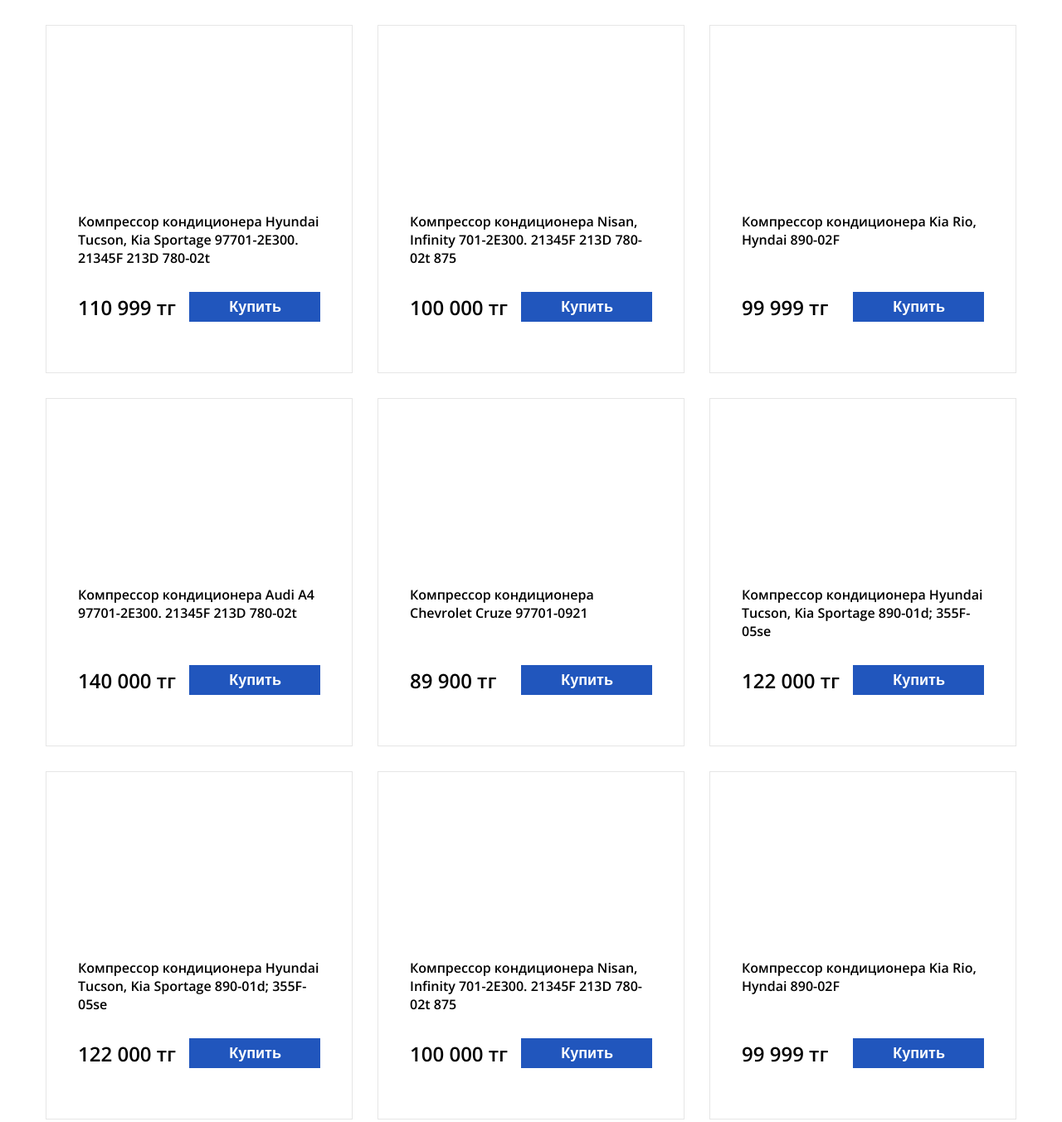
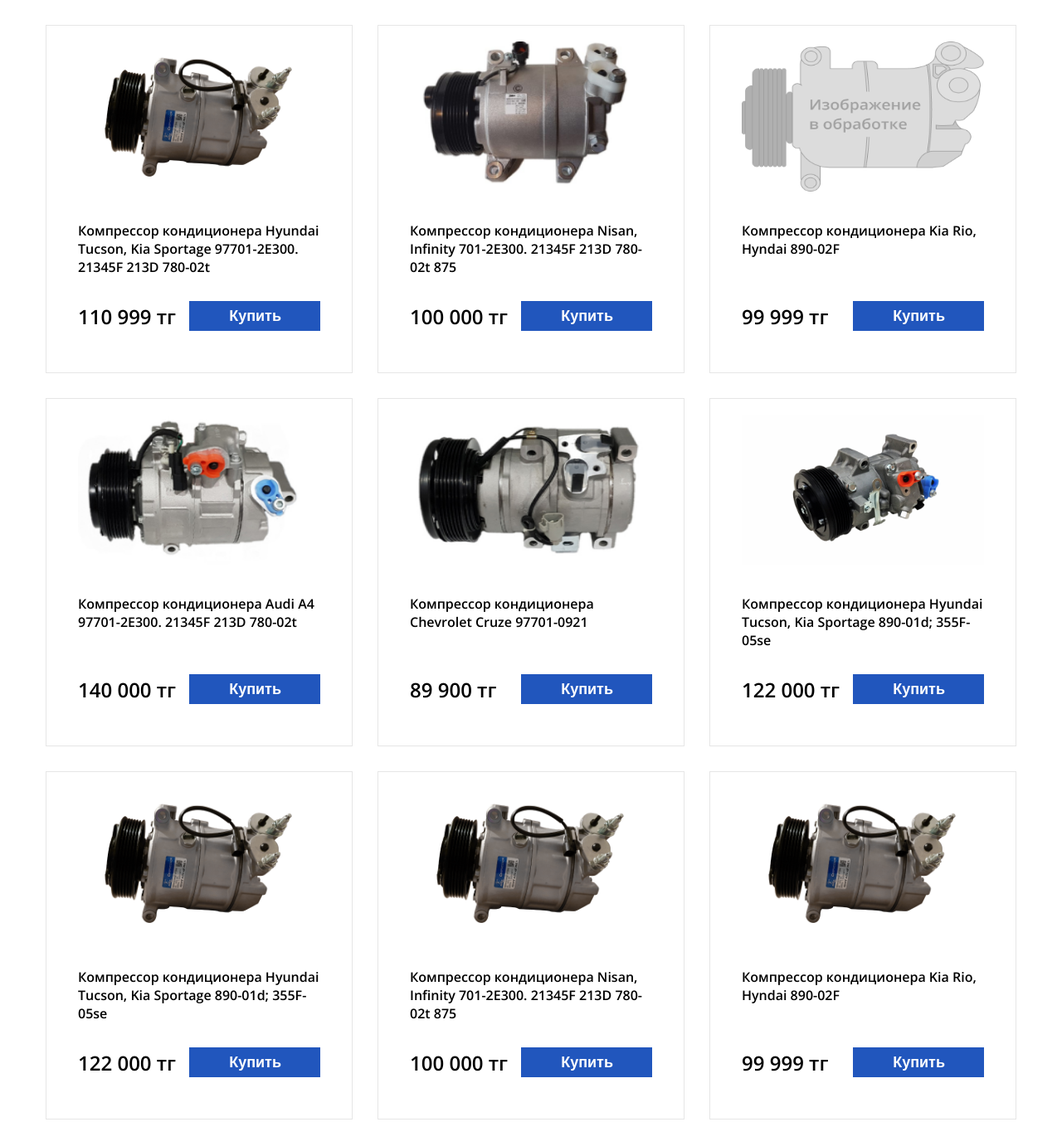
Before and after one commit to alken1t15/frost-website, a plain HTML site: page src/index.html in a window 1280 px wide. Shown: the part 916-2269 px from the top of the page at 83% size. Drawn offline with Linux system fonts and the light colour scheme; a web font is replaced by a local one.

Commit message:
first version2

```diff
--- a/src/index.html
+++ b/src/index.html
@@ -15,7 +15,7 @@
 <body>
 <header>
     <div class="container4">
-        <a href="index.html"><img class="logo" src="./src/img/Frost logo.svg" alt="Frost"></a>
+        <a href="index.html"><img class="logo" src="./img/Frost%20logo.svg" alt="Frost"></a>
         <div class="container5">
             <span><a class="header__link" href="#">г. Нур-Султан</a></span>
             <span><a class="header__link" href="#">г. Алматы</a></span>
@@ -98,7 +98,7 @@
     <section>
         <div class="container">
             <div class="bloc">
-                <img src="./src/img/5003-01.png" alt="">
+                <img src="./img/5003-01.png" alt="">
                 <p>
                     Компрессор кондиционера Hyundai Tucson, Kia Sportage 97701-2E300. 21345F 213D 780-02t
                 </p>
@@ -108,7 +108,7 @@
                 </div>
             </div>
             <div class="bloc">
-                <img src="./src/img/8TpTDXQIrAU.png" alt="">
+                <img src="./img/8TpTDXQIrAU.png" alt="">
                 <p>
                     Компрессор кондиционера Nisan, Infinity 701-2E300. 21345F 213D 780-02t
                     875
@@ -119,7 +119,7 @@
                 </div>
             </div>
             <div class="bloc">
-                <img src="src/img/Заглушка.png" alt="">
+                <img src="./img/Заглушка.png" alt="">
                 <p>
                     Компрессор кондиционера Kia Rio, Hyndai 890-02F
                 </p>
@@ -129,7 +129,7 @@
                 </div>
             </div>
             <div class="bloc">
-                <img src="src/img/92.png" alt="">
+                <img src="./img/92.png" alt="">
                 <p>
                     Компрессор кондиционера Audi A4 97701-2E300. 21345F 213D 780-02t
                 </p>
@@ -139,7 +139,7 @@
                 </div>
             </div>
             <div class="bloc">
-                <img src="src/img/105.png" alt="">
+                <img src="./img/105.png" alt="">
                 <p>
                     Компрессор кондиционера Chevrolet Cruze 97701-0921
                 </p>
@@ -149,7 +149,7 @@
                 </div>
             </div>
             <div class="bloc">
-                <img src="src/img/34.png" alt="">
+                <img src="./img/34.png" alt="">
                 <p>
                     Компрессор кондиционера Hyundai Tucson, Kia Sportage 890-01d; 355F-05se
                 </p>
@@ -159,7 +159,7 @@
                 </div>
             </div>
             <div class="bloc">
-                <img src="src/img/5003-01.png" alt="">
+                <img src="./img/5003-01.png" alt="">
                 <p>
                     Компрессор кондиционера Hyundai Tucson, Kia Sportage 890-01d; 355F-05se
                 </p>
@@ -169,7 +169,7 @@
                 </div>
             </div>
             <div class="bloc">
-                <img src="src/img/5003-01.png" alt="">
+                <img src="./img/5003-01.png" alt="">
                 <p>
                     Компрессор кондиционера Nisan, Infinity 701-2E300. 21345F 213D 780-02t
                     875
@@ -180,7 +180,7 @@
                 </div>
             </div>
             <div class="bloc">
-                <img src="src/img/5003-01.png" alt="">
+                <img src="./img/5003-01.png" alt="">
                 <p>
                     Компрессор кондиционера Kia Rio, Hyndai 890-02F
                 </p>
@@ -190,7 +190,7 @@
                 </div>
             </div>
             <div class="bloc">
-                <img src="src/img/5003-01.png" alt="">
+                <img src="./img/5003-01.png" alt="">
                 <p>
                     Компрессор кондиционера Audi A4 97701-2E300. 21345F 213D 780-02t
                 </p>
@@ -200,7 +200,7 @@
                 </div>
             </div>
             <div class="bloc">
-                <img src="src/img/5003-01.png" alt="">
+                <img src="./img/5003-01.png" alt="">
                 <p>
                     Компрессор кондиционера Chevrolet Cruze 97701-0921
                 </p>
@@ -210,7 +210,7 @@
                 </div>
             </div>
             <div class="bloc">
-                <img src="src/img/5003-01.png" alt="">
+                <img src="./img/5003-01.png" alt="">
                 <p>
                     Компрессор кондиционера Hyundai Tucson, Kia Sportage 890-01d; 355F-05se
                 </p>
```
